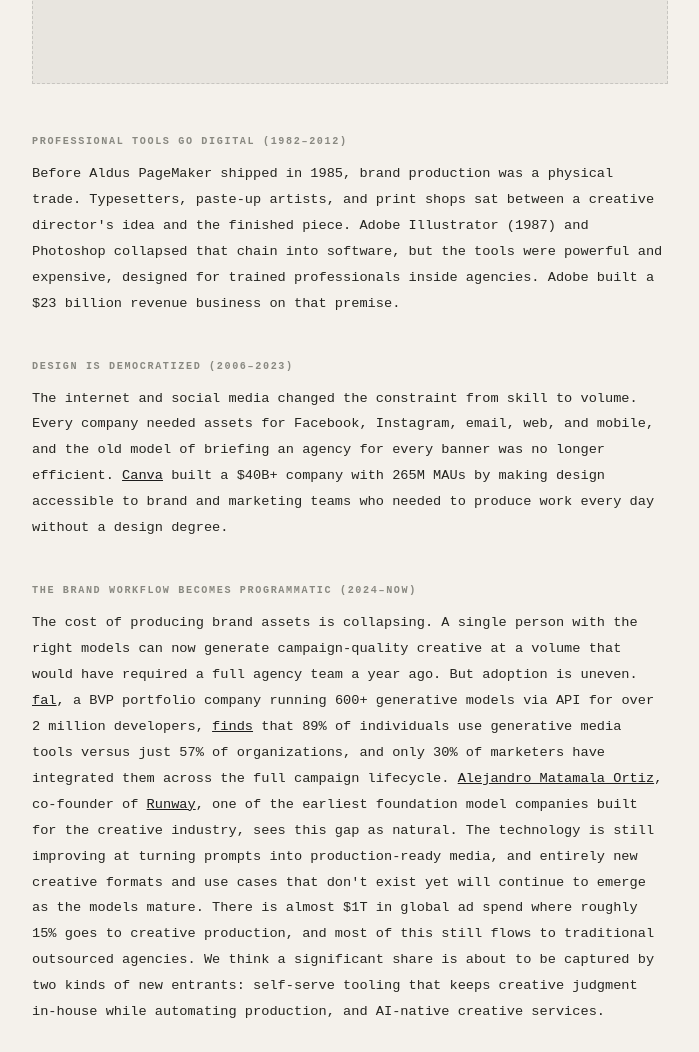
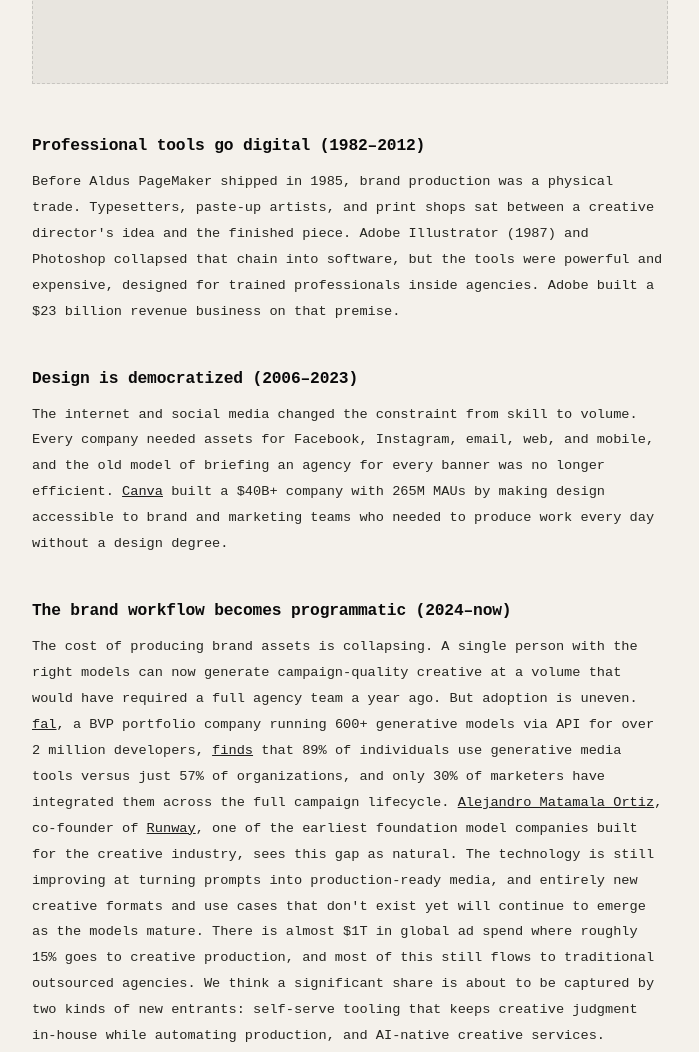
Before and after one commit to creativeconviction/brand-and-narrative, a plain HTML site: page index.html in a window 1280 px wide. Shown: the part 2819-3871 px from the top of the page, without its empty margins (290-989 px from the left). Drawn offline with nearby package versions, Linux system fonts and the light colour scheme; a web font is replaced by a local one.

Commit message:
Restyle h3 headings: black, larger, not uppercase

```diff
--- a/index.html
+++ b/index.html
@@ -188,11 +188,11 @@
     }
 
     .article h3 {
-      font-size: 0.78rem;
-      font-weight: 600;
-      letter-spacing: 0.16em;
-      text-transform: uppercase;
-      color: var(--muted);
+      font-size: 1.25rem;
+      font-weight: 700;
+      letter-spacing: -0.01em;
+      text-transform: none;
+      color: var(--black);
       margin-top: 44px;
       margin-bottom: 14px;
     }
```
